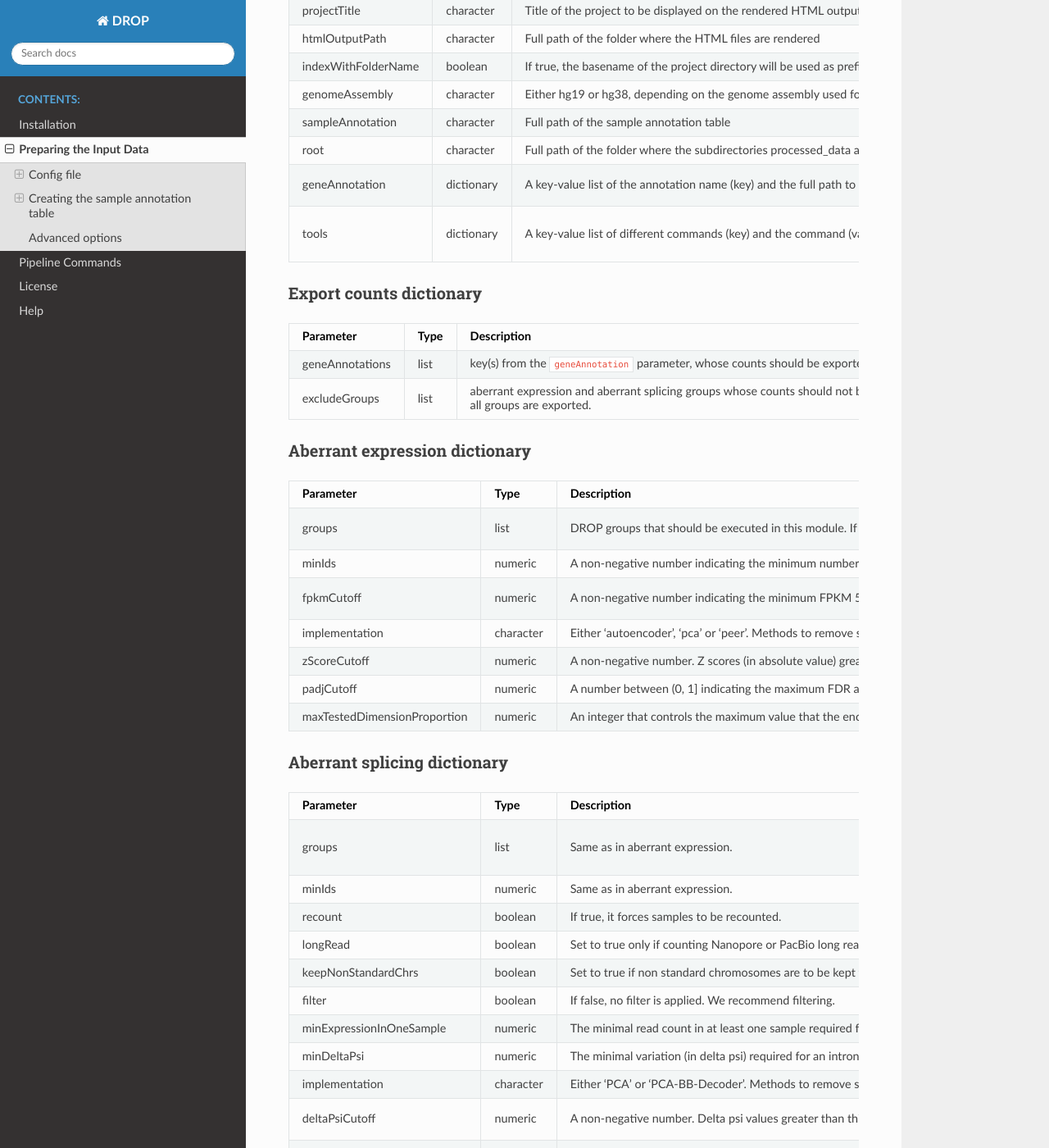
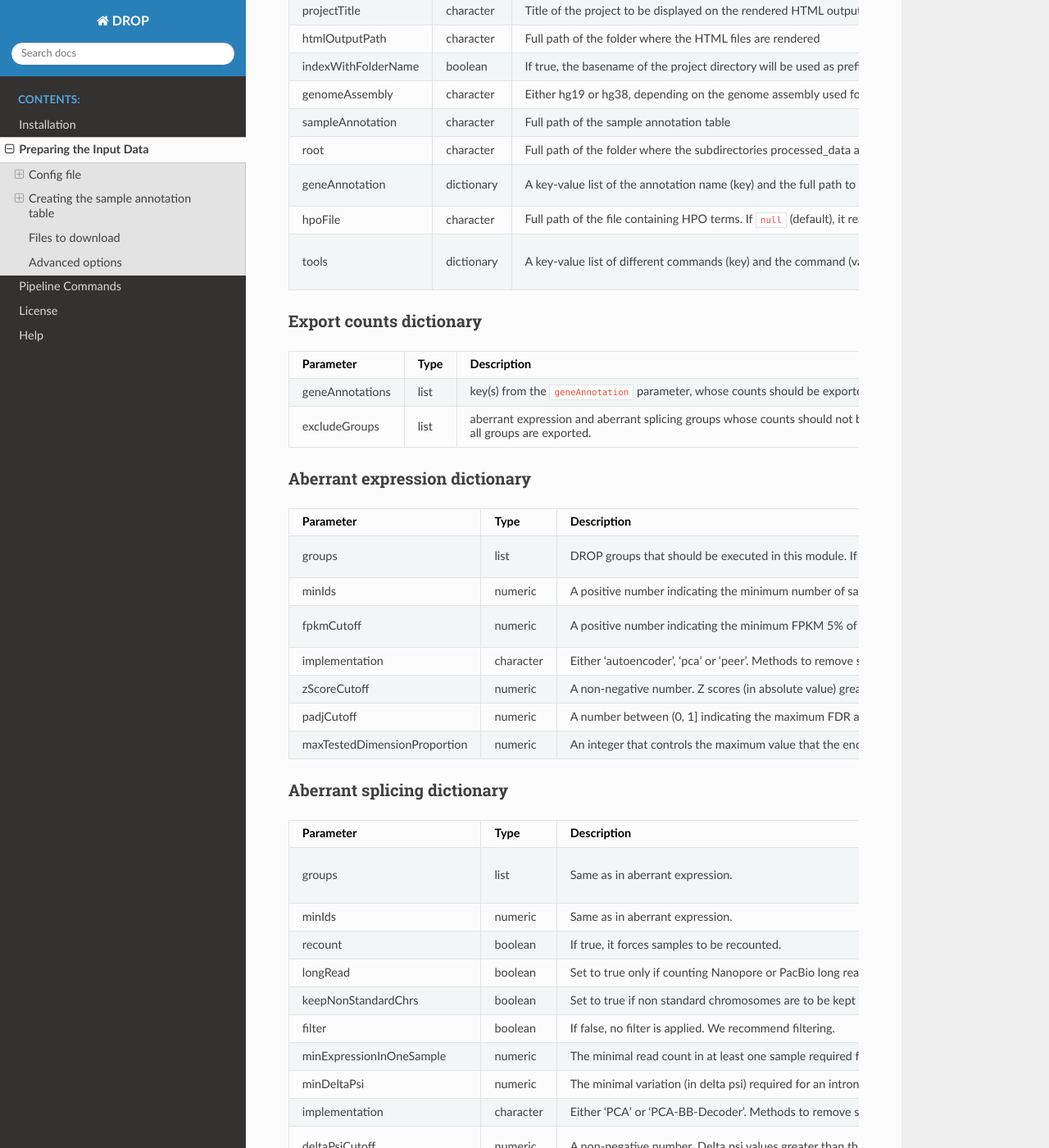
Before and after one commit to gagneurlab/drop, a Sphinx documentation site: the page built from docs/source/prepare.rst, in a window 1280 px wide and 1400 px high, scrolled down 816 px. Shown: the whole window at 82% size. Built offline with Sphinx 7.4.7 and the Read the Docs theme 2.0.0, drawn with Linux system fonts in a browser that asks for light colours; some of the changed text lies outside the part shown.

Commit message:
doc hpoFile, files to download

```diff
--- a/docs/source/prepare.rst
+++ b/docs/source/prepare.rst
@@ -46,6 +46,7 @@
 geneAnnotation       dictionary  A key-value list of the annotation name (key) and the full path to the GTF file (value). More than one annotation file can be provided.  ``anno1: /path/to/gtf1.gtf``
 
                                                                                                                                                                           ``anno2: /path/to/gtf2.gtf``
+hpoFile              character   Full path of the file containing HPO terms. If ``null`` (default), it reads it from our webserver. Refer to :ref:`filesdownload`.        ``/path/to/hpo_file.tsv``
 tools                dictionary  A key-value list of different commands (key) and the command (value) to run them                                                         ``gatkCmd: gatk``
 
                                                                                                                                                                           ``bcftoolsCmd: bcftools``
@@ -67,19 +68,19 @@
 Aberrant expression dictionary
 ++++++++++++++++++++++++++++++
 
-============================  =========  =====================================================================================================================================  ======
-Parameter                     Type       Description                                                                                                                            Default/Examples
-============================  =========  =====================================================================================================================================  ======
-groups                        list       DROP groups that should be executed in this module. If not specified or ``null`` all groups are used.                                  ``- group1``
+============================  =========  =================================================================================================================================  ======
+Parameter                     Type       Description                                                                                                                        Default/Examples
+============================  =========  =================================================================================================================================  ======
+groups                        list       DROP groups that should be executed in this module. If not specified or ``null`` all groups are used.                              ``- group1``
 
-                                                                                                                                                                                ``- group2``
-minIds                        numeric    A non-negative number indicating the minimum number of samples that a group needs in order to be analyzed. We recommend at least 50.   ``1``
-fpkmCutoff                    numeric    A non-negative number indicating the minimum FPKM 5% of the samples per gene should have. If a gene has less it will be filtered out.  ``1 # suggested by OUTRIDER``
-implementation                character  Either 'autoencoder', 'pca' or 'peer'. Methods to remove sample covariation in OUTRIDER.                                               ``autoencoder``
-zScoreCutoff                  numeric    A non-negative number. Z scores (in absolute value) greater than this cutoff are considered as outliers.                               ``0``
-padjCutoff                    numeric    A number between (0, 1] indicating the maximum FDR an event can have in order to be considered an outlier.                             ``0.05``
-maxTestedDimensionProportion  numeric    An integer that controls the maximum value that the encoding dimension can take. Refer to the advanced options below.                  ``3``
-============================  =========  =====================================================================================================================================  ======
+                                                                                                                                                                            ``- group2``
+minIds                        numeric    A positive number indicating the minimum number of samples that a group needs in order to be analyzed. We recommend at least 50.   ``1``
+fpkmCutoff                    numeric    A positive number indicating the minimum FPKM 5% of the samples per gene should have. If a gene has less it will be filtered out.  ``1 # suggested by OUTRIDER``
+implementation                character  Either 'autoencoder', 'pca' or 'peer'. Methods to remove sample covariation in OUTRIDER.                                           ``autoencoder``
+zScoreCutoff                  numeric    A non-negative number. Z scores (in absolute value) greater than this cutoff are considered as outliers.                           ``0``
+padjCutoff                    numeric    A number between (0, 1] indicating the maximum FDR an event can have in order to be considered an outlier.                         ``0.05``
+maxTestedDimensionProportion  numeric    An integer that controls the maximum value that the encoding dimension can take. Refer to :ref:`advancedoptions`.                  ``3``
+============================  =========  =================================================================================================================================  ======
 
 Aberrant splicing dictionary
 ++++++++++++++++++++++++++++
@@ -116,7 +117,7 @@
 addAF                  boolean    Whether or not to add the allele frequencies from gnomAD                                                                  ``true``
 maxAF                  numeric    Maximum allele frequency (of the minor allele) cut-off. Variants with AF equal or below this number are considered rare.  ``0.001``
 maxVarFreqCohort       numeric    Maximum variant frequency among the cohort.                                                                               ``0.05``
-qcVcf                  character  Full path to the vcf file used for VCF-BAM matching                                                                       ``/path/to/qc_vcf.vcf.gz``
+qcVcf                  character  Full path to the vcf file used for VCF-BAM matching. Refer to :ref:`filesdownload`.                                       ``/path/to/qc_vcf.vcf.gz``
 qcGroups               list       Same as “groups”, but for the VCF-BAM matching                                                                            ``# see aberrant expression example``
 =====================  =========  ========================================================================================================================  ======
 
@@ -179,14 +180,35 @@
 Similarly, the GENE_ANNOTATION of the external counts and the key of the `geneAnnotation`
 parameter from the config file must match.
 
-======  ======  ==========  =================  ==
-RNA_ID  DNA_ID  DROP_GROUP  RNA_BAM_FILE       GENE_COUNTS_FILE
-======  ======  ==========  =================  ==
+======  ======  ==========  =================  ==============================  ==
+RNA_ID  DNA_ID  DROP_GROUP  RNA_BAM_FILE       GENE_COUNTS_FILE                GENE_ANNOTATION
+======  ======  ==========  =================  ==============================  ==
 S10R    S10G    BLOOD       /path/to/S10R.BAM
-EXT-1R          BLOOD                          /path/to/externalCounts.tsv.gz
-EXT-2R          BLOOD                          /path/to/externalCounts.tsv.gz
-======  ======  ==========  =================  ==
+EXT-1R          BLOOD                          /path/to/externalCounts.tsv.gz  gencode34
+EXT-2R          BLOOD                          /path/to/externalCounts.tsv.gz  gencode34
+======  ======  ==========  =================  ==============================  ==
 
+.. _filesdownload:
+
+Files to download
+-----------------
+
+Two different files can be downloaded from our `public repository <https://www.cmm.in.tum.de/public/paper/drop_analysis/resource/>`_.
+
+1) VCF file containing different positions to be used to match DNA with RNA files.
+The file name is ``qc_vcf_1000G_{genome_build}.vcf.gz``. One file is available for each
+genome build (hg19 and hg38). Download it together with the corresponding .tbi file.
+Indicate the full path to the vcf file in the ``qcVcf`` key in the mono-allelic expression dictionary.
+This file is only needed for the MAE module. Otherwise, write ``null`` in the
+``qcVcf``key.
+
+2) Text file containing the relations between genes and phenotypes encoded as HPO terms.
+The file name is ``hpo_genes.tsv.gz``
+Download it and indicate the full path to it in the ``hpoFile`` key.
+The file is only needed in case HPO terms are specified in the sample annotation.
+Otherwise, write ``null`` in the ``hpoFile`` key.
+
+.. _advancedoptions:
 
 Advanced options
 ----------------
```
Also changed, not shown: other parts of docs/source/prepare.rst (+1 -1 lines).
